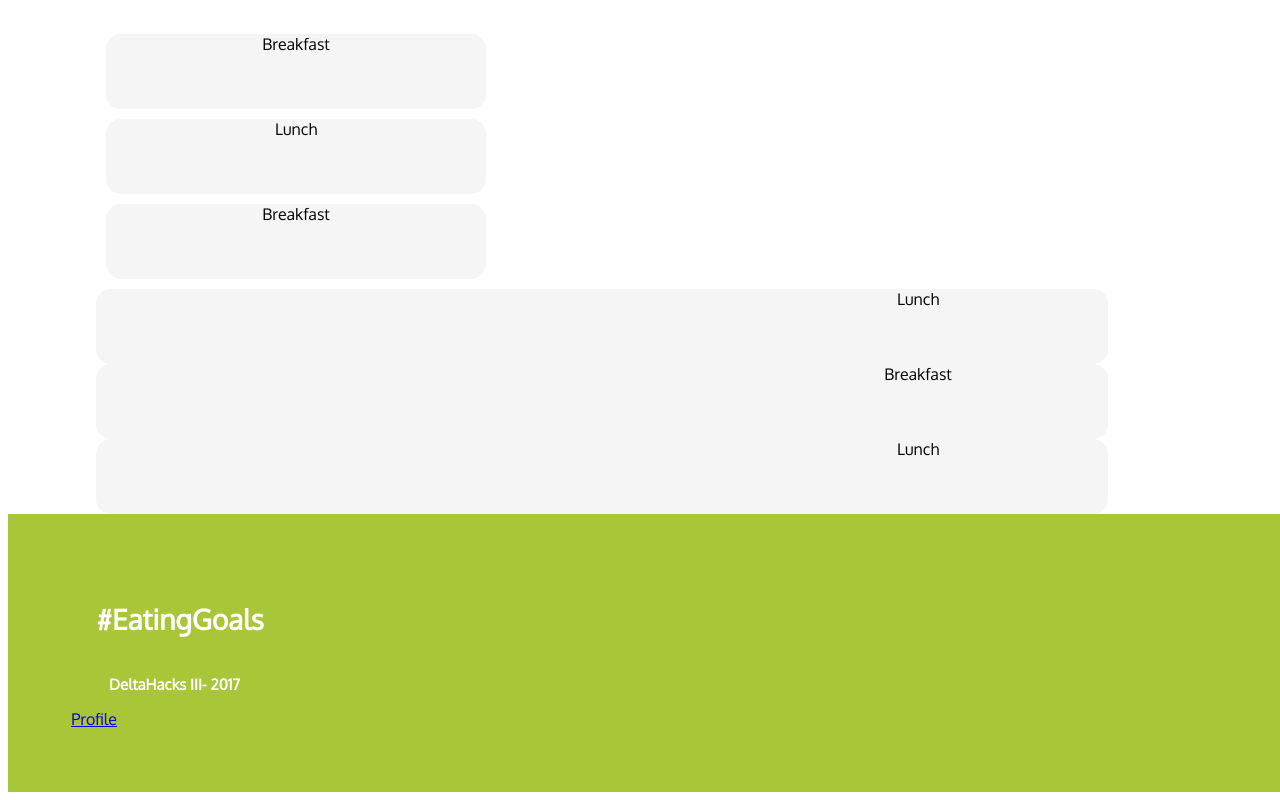
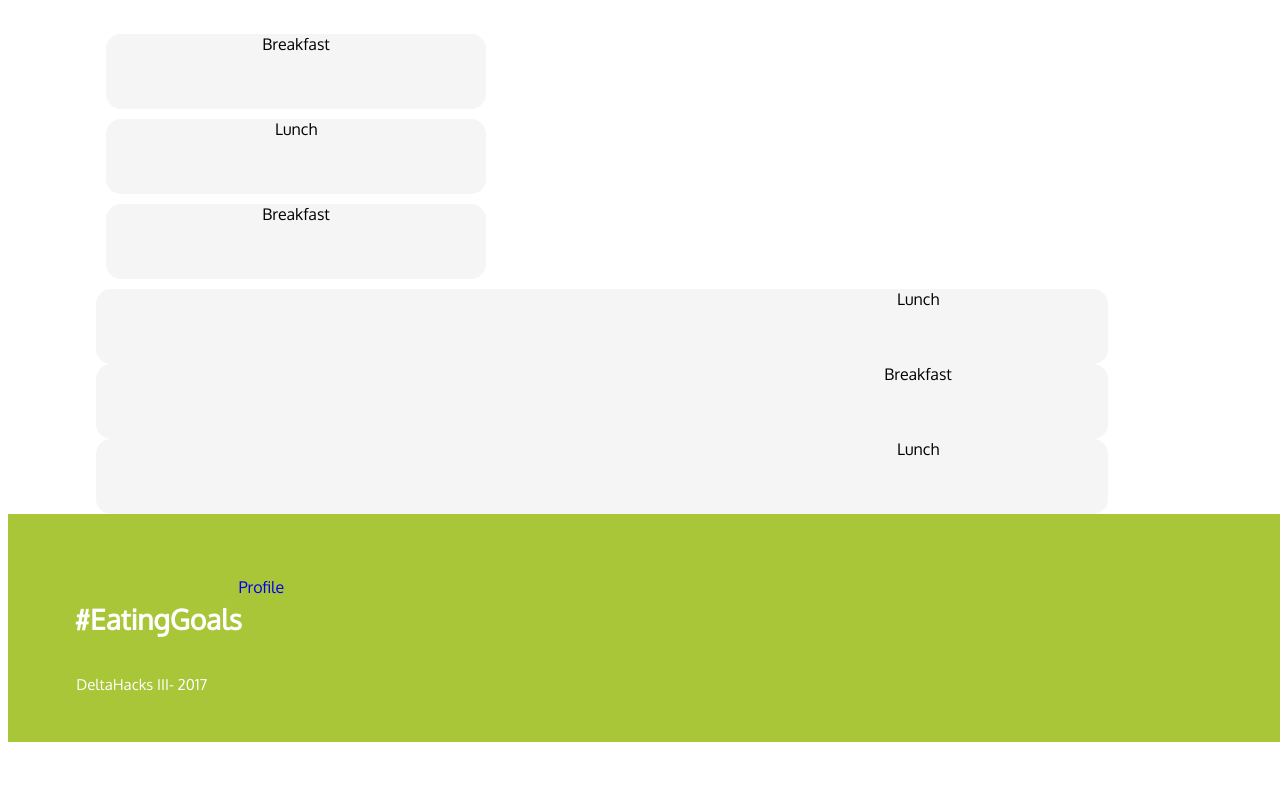
Before and after one commit to XxAdi101xX/EatingGoals, a plain HTML site: page Dashboard.html in a window 1280 px wide. Shown: the part 1794-2594 px from the top of the page. After the commit the page ends 2544 px from the top, so only its background shows below. Drawn offline with nearby package versions, Linux system fonts and the light colour scheme.

Commit message:
footer edit

```diff
--- a/Dashboard.css
+++ b/Dashboard.css
@@ -40,6 +40,10 @@ p {
     font-family: 'Oxygen', sans-serif;
     text-align: center;
     color: black;
+}
+
+a {
+    text-decoration: none;
 }
 
 .shape {
@@ -191,14 +195,23 @@ footer{
     width : 100%;
     color: white;
     padding: 5%;
+    padding-bottom: 13%;
 }
+
 #footername,#delta{
     color: white;
     text-align: left;
-    font-weight: bold;
 }
 
 #delta {
     font-size: 15px;
     padding-left: 3%;
 }
+
+.footer-left{
+    float: left;
+}
+
+.footer-right {
+    float: left;
+}
--- a/Dashboard.html
+++ b/Dashboard.html
@@ -90,9 +90,13 @@
 
 
     <footer>
-        <h2 id="footername">#EatingGoals</h2>
-        <p id="delta">DeltaHacks III- 2017</p>
-        <a href="profile.html">Profile</button>
+        <div class="footer-left">
+            <h2 id="footername">#EatingGoals</h2>
+            <p id="delta">DeltaHacks III- 2017</p>
+        </div>
+        <div class="footer-right">
+            <a href="profile.html">Profile</a>
+        </div>
     </footer>
 </body>
 
```
